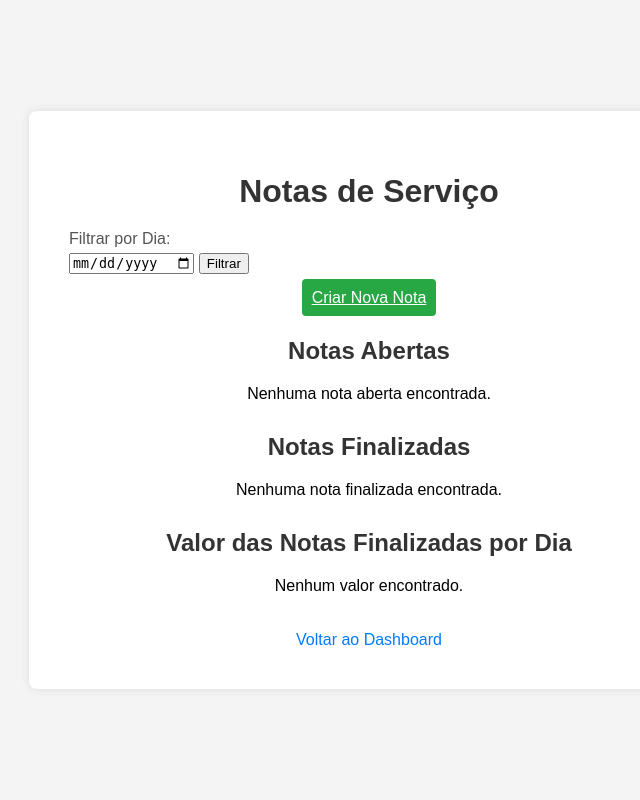
After one commit to Anderson-ai511/HADS_Anderson_projeto-nota-de-servi-o, a Flask app: page /notes in a window 1280 px wide. The commit adds this page. Shown: the whole page, without its empty margins (271-911 px from the left). Run offline with Flask 3, Linux system fonts and the light colour scheme.

Commit message:
Add files via upload

```diff
--- a/trabalho login/app.py
+++ b/trabalho login/app.py
@@ -9,6 +9,9 @@ usuarios = [
     {'username': 'user1', 'password': 'pass1', 'role': 'user'},
     {'username': 'user2', 'password': 'pass2', 'role': 'user'}
 ]
+
+# Lista de notas de serviço (em memória, para simulação)
+notas_servico = []
 
 @app.route('/')
 def login():
@@ -29,7 +32,7 @@ def fazer_login():
             break
     if usuario_encontrado:
         flash('Login realizado com sucesso!', 'success')  # Mensagem de sucesso
-        return redirect(url_for('dashboard'))  # Redireciona para dashboard
+        return redirect(url_for('notes'))  # Redireciona para notas
     else:
         flash('Credenciais inválidas. Tente novamente.', 'error')  # Mensagem de erro
         return redirect(url_for('login'))  # Redireciona de volta para login
@@ -39,5 +42,71 @@ def dashboard():
     # Rota do dashboard: exibe uma tela simples de boas-vindas
     return render_template('dashboard.html')
 
+@app.route('/create_note', methods=['GET', 'POST'])
+def create_note():
+    if request.method == 'POST':
+        nome_cliente = request.form.get('nome_cliente')
+        local_atendimento = request.form.get('local_atendimento')
+        dia = request.form.get('dia')
+        tipo_servico = request.form.get('tipo_servico')
+        observacao = request.form.get('observacao')
+        valor = float(request.form.get('valor'))
+        status = 'Aberta'  # Status inicial
+
+        nota = {
+            'id': len(notas_servico) + 1,
+            'nome_cliente': nome_cliente,
+            'local_atendimento': local_atendimento,
+            'dia': dia,
+            'tipo_servico': tipo_servico,
+            'observacao': observacao,
+            'valor': valor,
+            'status': status
+        }
+        notas_servico.append(nota)
+        flash('Nota de serviço criada com sucesso!', 'success')
+        return redirect(url_for('notes'))
+    return render_template('create_note.html')
+
+@app.route('/notes')
+def notes():
+    return render_template('notes.html', notas=notas_servico)
+
+@app.route('/edit_note/<int:id>', methods=['GET', 'POST'])
+def edit_note(id):
+    nota = next((n for n in notas_servico if n['id'] == id), None)
+    if not nota:
+        flash('Nota não encontrada.', 'error')
+        return redirect(url_for('notes'))
+
+    if request.method == 'POST':
+        nota['nome_cliente'] = request.form.get('nome_cliente')
+        nota['local_atendimento'] = request.form.get('local_atendimento')
+        nota['dia'] = request.form.get('dia')
+        nota['tipo_servico'] = request.form.get('tipo_servico')
+        nota['observacao'] = request.form.get('observacao')
+        nota['valor'] = float(request.form.get('valor'))
+        nota['status'] = request.form.get('status')
+        flash('Nota de serviço atualizada com sucesso!', 'success')
+        return redirect(url_for('notes'))
+    return render_template('edit_note.html', nota=nota)
+
+@app.route('/delete_note/<int:id>', methods=['POST'])
+def delete_note(id):
+    global notas_servico
+    notas_servico = [n for n in notas_servico if n['id'] != id]
+    flash('Nota de serviço excluída com sucesso!', 'success')
+    return redirect(url_for('notes'))
+
+@app.route('/finalize_note/<int:id>', methods=['POST'])
+def finalize_note(id):
+    nota = next((n for n in notas_servico if n['id'] == id), None)
+    if nota and nota['status'] == 'Aberta':
+        nota['status'] = 'Finalizada'
+        flash('Nota de serviço finalizada com sucesso!', 'success')
+    else:
+        flash('Nota não encontrada ou já finalizada.', 'error')
+    return redirect(url_for('notes'))
+
 if __name__ == '__main__':
     app.run(debug=True)  # Executa o app em modo debug (facilita desenvolvimento)
--- a/trabalho login/static/styles.css
+++ b/trabalho login/static/styles.css
@@ -36,7 +36,7 @@ label {
     color: #555;
 }
 
-input[type="text"], input[type="password"] {
+input[type="text"], input[type="password"], textarea {
     width: 100%;
     padding: 10px;
     border: 1px solid #ccc;
@@ -116,3 +116,49 @@ input[type="text"], input[type="password"] {
 .logout-link:hover {
     text-decoration: underline;
 }
+
+/* Tabela de notas */
+.notes-table {
+    width: 100%;
+    border-collapse: collapse;
+    margin-top: 20px;
+}
+
+.notes-table th, .notes-table td {
+    border: 1px solid #ddd;
+    padding: 8px;
+    text-align: left;
+}
+
+.notes-table th {
+    background-color: #f2f2f2;
+}
+
+.btn-danger {
+    background-color: #dc3545;
+}
+
+.btn-danger:hover {
+    background-color: #c82333;
+}
+
+.btn-success {
+    background-color: #28a745;
+}
+
+.btn-success:hover {
+    background-color: #218838;
+}
+
+h2 {
+    margin-top: 30px;
+    color: #333;
+}
+
+select {
+    width: 100%;
+    padding: 10px;
+    border: 1px solid #ccc;
+    border-radius: 4px;
+    box-sizing: border-box;
+}
--- a/trabalho login/templates/dashboard.html
+++ b/trabalho login/templates/dashboard.html
@@ -22,8 +22,8 @@
         <p>Bem-vindo ao sistema! Você fez login com sucesso.</p>
 
         <div class="dashboard-buttons">
-            <button class="btn btn-primary">Criar Nova Nota</button>
-            <button class="btn btn-secondary">Ver Notas Existentes</button>
+            <a href="{{ url_for('create_note') }}" class="btn btn-primary">Criar Nova Nota</a>
+            <a href="{{ url_for('notes') }}" class="btn btn-secondary">Ver Notas Existentes</a>
         </div>
 
         <a href="{{ url_for('login') }}" class="logout-link">Logout</a>
--- /dev/null
+++ b/trabalho login/templates/notes.html
@@ -0,0 +1,164 @@
+<!DOCTYPE html>
+<html lang="pt-BR">
+<head>
+    <meta charset="UTF-8">
+    <meta name="viewport" content="width=device-width, initial-scale=1.0">
+    <title>Notas de Serviço</title>
+    <link rel="stylesheet" href="{{ url_for('static', filename='styles.css') }}">
+    <script>
+        function filtrarPorDia() {
+            const filtroDia = document.getElementById('filtro_dia').value;
+            const rows = document.querySelectorAll('tbody tr');
+            rows.forEach(row => {
+                const diaCell = row.cells[3]; // Assuming Dia is the 4th column (index 3)
+                if (filtroDia === '' || diaCell.textContent === filtroDia) {
+                    row.style.display = '';
+                } else {
+                    row.style.display = 'none';
+                }
+            });
+        }
+    </script>
+</head>
+<body>
+    <div class="dashboard-container">
+        <h1>Notas de Serviço</h1>
+
+        <!-- Mensagens flash -->
+        {% with messages = get_flashed_messages(with_categories=true) %}
+            {% if messages %}
+                {% for category, message in messages %}
+                    <div class="flash-message {{ category }}">{{ message }}</div>
+                {% endfor %}
+            {% endif %}
+        {% endwith %}
+
+        <div class="form-group">
+            <label for="filtro_dia">Filtrar por Dia:</label>
+            <input type="date" id="filtro_dia" name="filtro_dia">
+            <button type="button" onclick="filtrarPorDia()">Filtrar</button>
+        </div>
+
+        <a href="{{ url_for('create_note') }}" class="btn btn-primary">Criar Nova Nota</a>
+
+        {% set notas_abertas = notas | selectattr('status', 'equalto', 'Aberta') | list | sort(attribute='id') %}
+        {% set notas_finalizadas = notas | selectattr('status', 'equalto', 'Finalizada') | list | sort(attribute='id') %}
+
+        <h2>Notas Abertas</h2>
+        {% if notas_abertas %}
+            <table class="notes-table">
+                <thead>
+                    <tr>
+                        <th>ID</th>
+                        <th>Nome do Cliente</th>
+        <th>Local do Atendimento</th>
+                        <th>Dia</th>
+         <th>Tipo de Serviço</th>
+                        <th>Observação</th>
+                        <th>Valor</th>
+                        <th>Status</th>
+                        <th>Ações</th>
+                    </tr>
+                </thead>
+                <tbody>
+                    {% for nota in notas_abertas %}
+                        <tr>
+                            <td>{{ nota.id }}</td>
+                    <td>{{ nota.nome_cliente }}</td>
+                            <td>{{ nota.local_atendimento }}</td>
+                            <td>{{ nota.dia }}</td>
+                    <td>{{ nota.tipo_servico }}</td>
+                            <td>{{ nota.observacao }}</td>
+                            <td>R$ {{ "%.2f"|format(nota.valor) }}</td>
+                            <td>{{ nota.status }}</td>
+                            <td>
+                                <form action="{{ url_for('finalize_note', id=nota.id) }}" method="post" style="display:inline;">
+                                    <button type="submit" class="btn btn-success" onclick="return confirm('Tem certeza que deseja finalizar esta nota?')">Finalizar</button>
+                                </form>
+                                <a href="{{ url_for('edit_note', id=nota.id) }}" class="btn btn-secondary">Editar</a>
+                                <form action="{{ url_for('delete_note', id=nota.id) }}" method="post" style="display:inline;">
+                                    <button type="submit" class="btn btn-danger" onclick="return confirm('Tem certeza que deseja excluir esta nota?')">Excluir</button>
+                                </form>
+                            </td>
+                        </tr>
+                    {% endfor %}
+                </tbody>
+            </table>
+        {% else %}
+            <p>Nenhuma nota aberta encontrada.</p>
+        {% endif %}
+
+        <h2>Notas Finalizadas</h2>
+        {% if notas_finalizadas %}
+            <table class="notes-table">
+                <thead>
+                    <tr>
+                        <th>ID</th>
+                        <th>Nome do Cliente</th>
+                        <th>Local do Atendimento</th>
+                        <th>Dia</th>
+                        <th>Tipo de Serviço</th>
+                        <th>Observação</th>
+                        <th>Valor</th>
+                        <th>Status</th>
+                        <th>Ações</th>
+                    </tr>
+                </thead>
+                <tbody>
+                    {% for nota in notas_finalizadas %}
+                        <tr>
+                            <td>{{ nota.id }}</td>
+                            <td>{{ nota.nome_cliente }}</td>
+                            <td>{{ nota.local_atendimento }}</td>
+                            <td>{{ nota.dia }}</td>
+                            <td>{{ nota.tipo_servico }}</td>
+                            <td>{{ nota.observacao }}</td>
+                            <td>R$ {{ "%.2f"|format(nota.valor) }}</td>
+                            <td>{{ nota.status }}</td>
+                            <td>
+                                <a href="{{ url_for('edit_note', id=nota.id) }}" class="btn btn-secondary">Editar</a>
+                                <form action="{{ url_for('delete_note', id=nota.id) }}" method="post" style="display:inline;">
+                                    <button type="submit" class="btn btn-danger" onclick="return confirm('Tem certeza que deseja excluir esta nota?')">Excluir</button>
+                                </form>
+                            </td>
+                        </tr>
+                    {% endfor %}
+                </tbody>
+            </table>
+        {% else %}
+            <p>Nenhuma nota finalizada encontrada.</p>
+        {% endif %}
+
+        <h2>Valor das Notas Finalizadas por Dia</h2>
+        {% set valores_por_dia = {} %}
+        {% for nota in notas_finalizadas %}
+            {% if nota.dia not in valores_por_dia %}
+                {% set _ = valores_por_dia.update({nota.dia: 0}) %}
+            {% endif %}
+            {% set _ = valores_por_dia.update({nota.dia: valores_por_dia[nota.dia] + nota.valor}) %}
+        {% endfor %}
+        {% if valores_por_dia %}
+            <table class="notes-table">
+                <thead>
+                    <tr>
+                        <th>Dia</th>
+                        <th>Valor Total</th>
+                    </tr>
+                </thead>
+                <tbody>
+                    {% for dia, valor in valores_por_dia.items() %}
+                        <tr>
+                            <td>{{ dia }}</td>
+                            <td>R$ {{ "%.2f"|format(valor) }}</td>
+                        </tr>
+                    {% endfor %}
+                </tbody>
+            </table>
+        {% else %}
+            <p>Nenhum valor encontrado.</p>
+        {% endif %}
+
+        <a href="{{ url_for('dashboard') }}" class="logout-link">Voltar ao Dashboard</a>
+    </div>
+</body>
+</html>
```
Also changed, not shown: trabalho login/templates/create_note.html (added, +56 -0 lines), trabalho login/templates/edit_note.html (added, +63 -0 lines).
